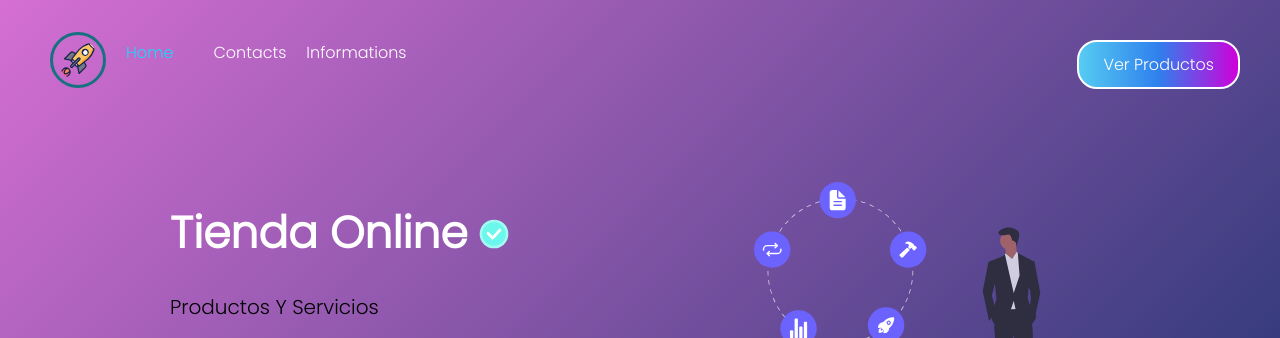
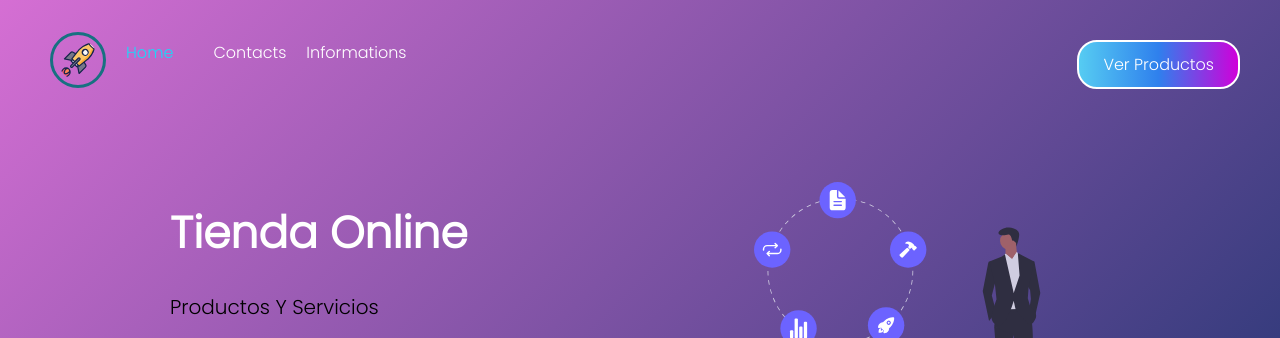
Before and after one commit to MarvinGaleano/MarvinGaleano.github.io, a plain HTML site: page index.html in a window 1280 px wide. Shown: the top 338 px of the page. Drawn offline with Linux system fonts and the light colour scheme.

Commit message:
Update index.html

```diff
--- a/index.html
+++ b/index.html
@@ -31,7 +31,7 @@
 
             <div class="banner">
                 <div class="app-text">
-                    <img src="/img/lista-de-verificacion (1).svg" class="profile" alt="">
+
                     <h2>Tienda Online</h2>
 
                     <p>Productos Y Servicios
```
